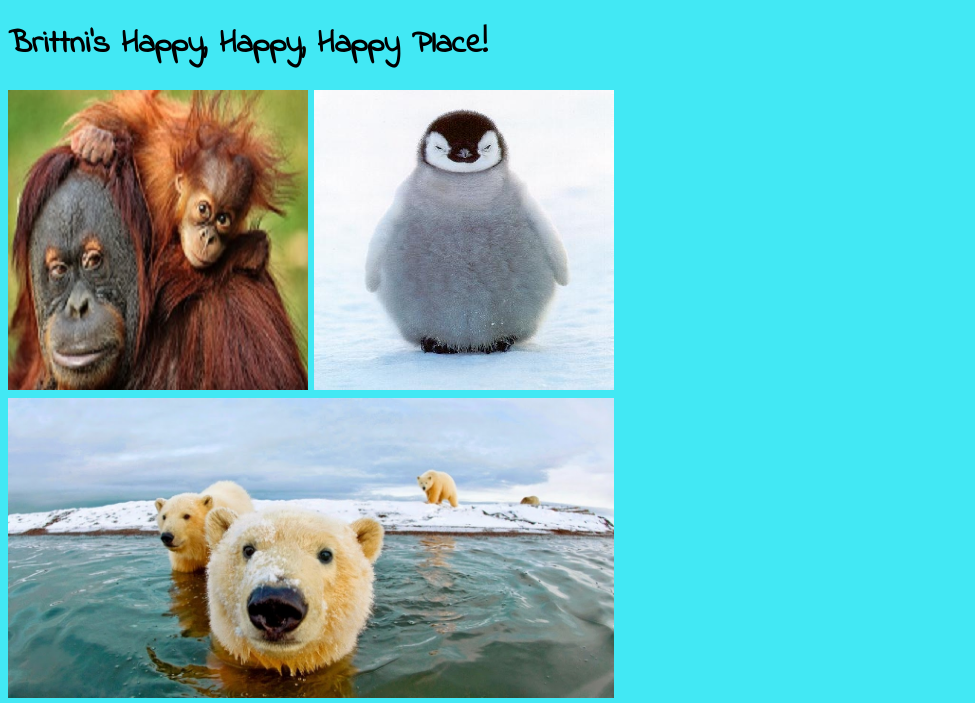
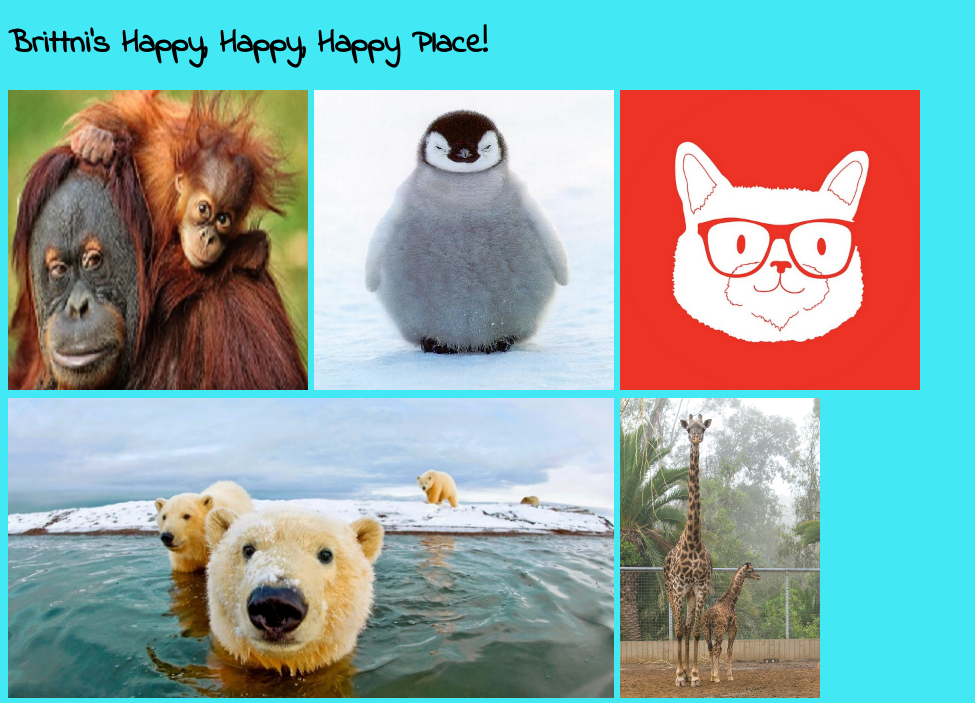
Before and after one commit to GarretMac76/Brittni, a plain HTML site: page index.html in a window 1280 px wide. Shown: the top 703 px of the page, without its empty margins (0-975 px from the left). Drawn offline with Linux system fonts and the light colour scheme.

Commit message:
suh dude

```diff
--- a/index.html
+++ b/index.html
@@ -13,9 +13,17 @@
 
 					<a href="https://www.kansascityzoo.org/animal-cams/penguin-cam/">
 						<img src="assets/images/penguin.jpg" width="300" height="300"></a>
-<br>
+
+						<a href="https://www.youtube.com/user/ThePetCollective">
+							<img src="assets/images/pet.jpg" height="300" width="300"></a>
+
+						<br>
+
 				<a href="https://www.kansascityzoo.org/animal-cams/polar-bear-cam/">
 					<img src="assets/images/polar.jpg" width="606" height="300"></a>
+
+					<a href="http://zoo.sandiegozoo.org/">
+							<img src="assets/images/giraffe.jpg" height="300" width="200"></a>
 <br>
 
 			<iframe width="560" height="315" src="https://www.youtube.com/embed/32M4Qb6TSpM" frameborder="0" allowfullscreen></iframe>
```
Also changed, not shown: assets/images/giraffe.jpg (added), assets/images/pet.jpg (added).
